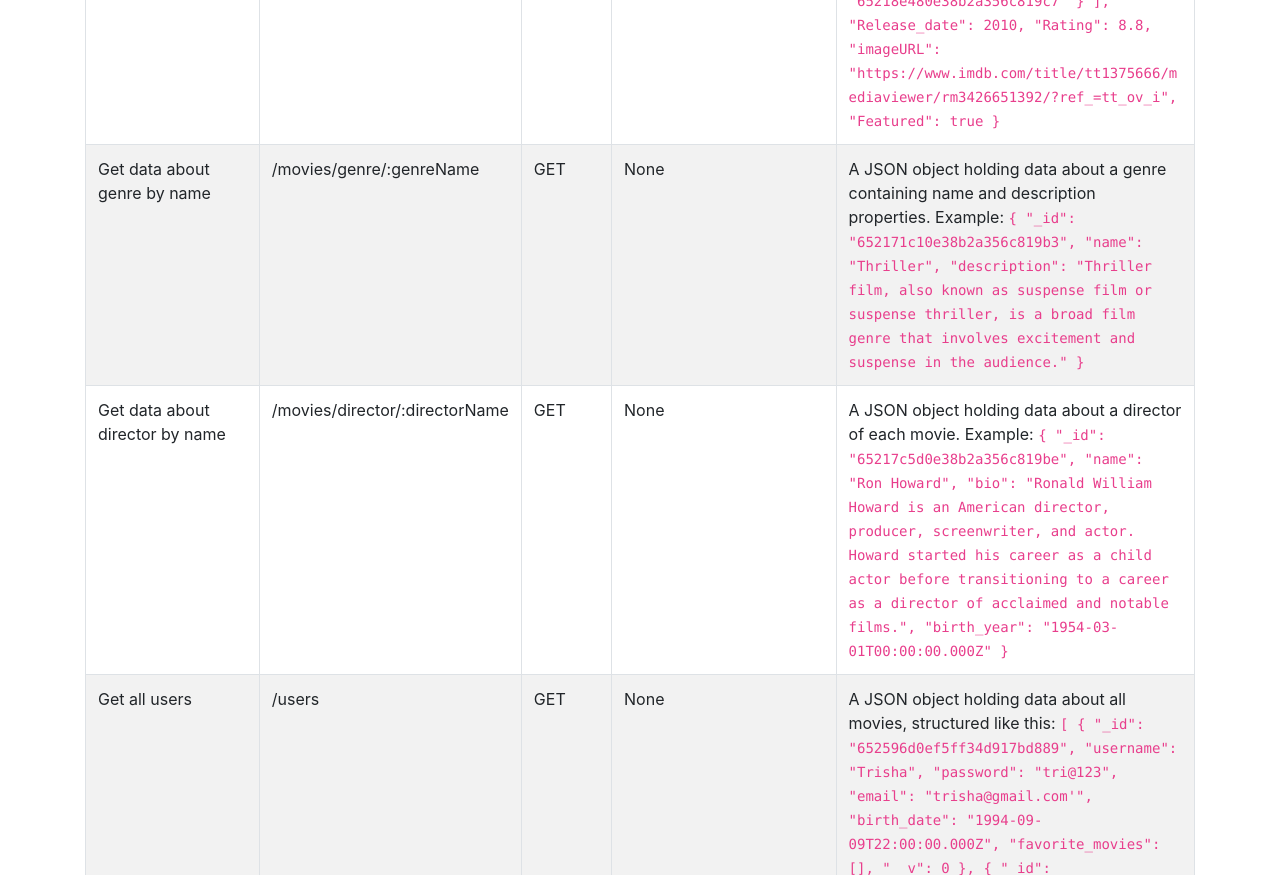
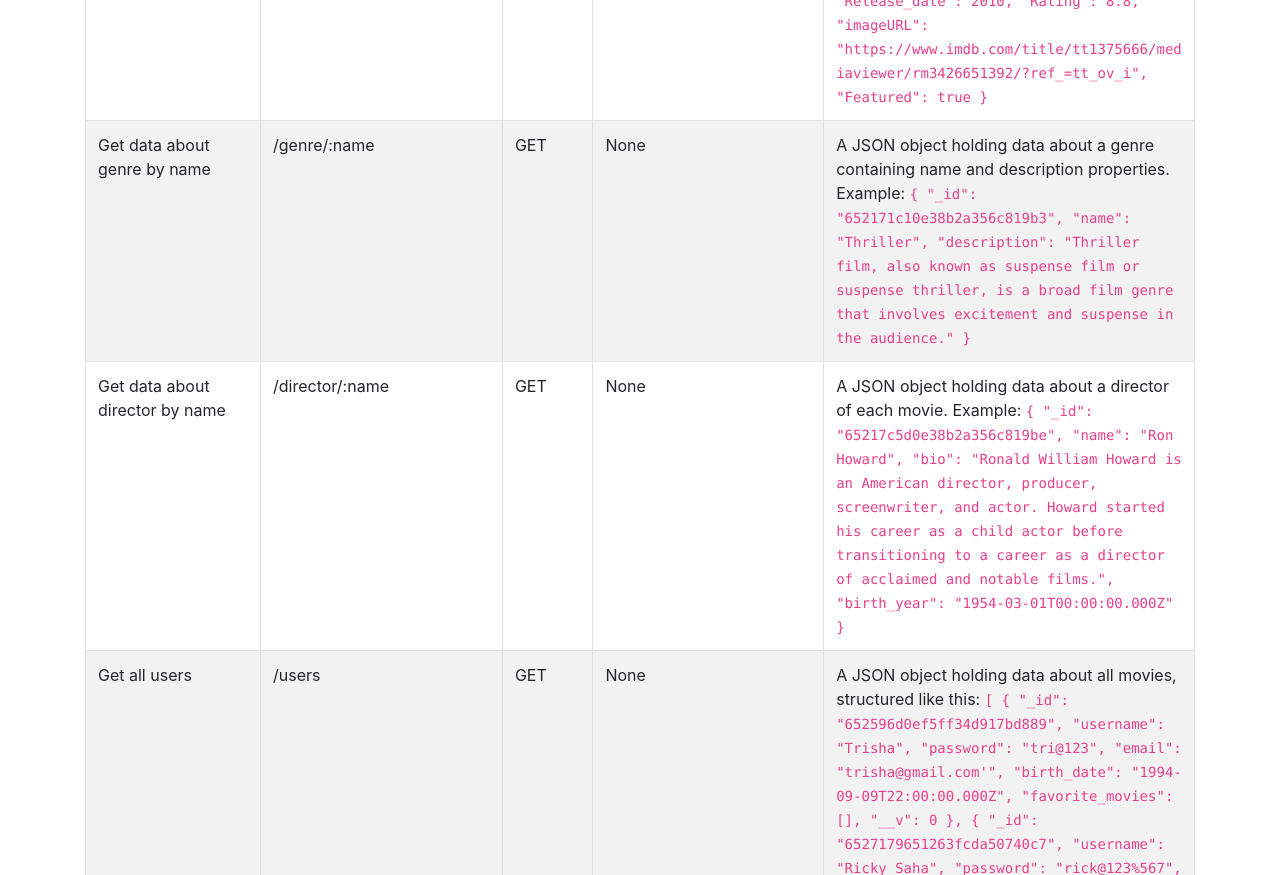
Before and after one commit to GitashreeMahato/movie_api, a website: page public/documentation.html in a window 1280 px wide. Shown: the part 700-1575 px from the top of the page. Drawn offline with nearby package versions, Linux system fonts and the light colour scheme.

Commit message:
Corrected url for genre and director

```diff
--- a/public/documentation.html
+++ b/public/documentation.html
@@ -83,7 +83,7 @@
                 </tr>
                 <tr>
                     <td>Get data about genre by name</td>
-                    <td>/movies/genre/:genreName</td>
+                    <td>/genre/:name</td>
                     <td>GET</td>
                     <td>None</td>
                     <td>A JSON object holding data about a genre containing name and description properties. Example:
@@ -99,7 +99,7 @@
                 </tr>
                 <tr>
                     <td>Get data about director by name</td>
-                    <td>/movies/director/:directorName</td>
+                    <td>/director/:name</td>
                     <td>GET</td>
                     <td>None</td>
                     <td>A JSON object holding data
```
